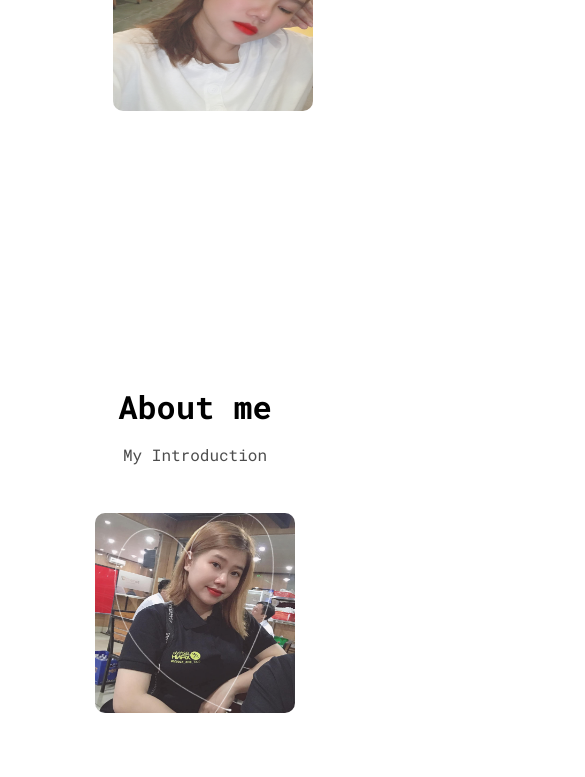
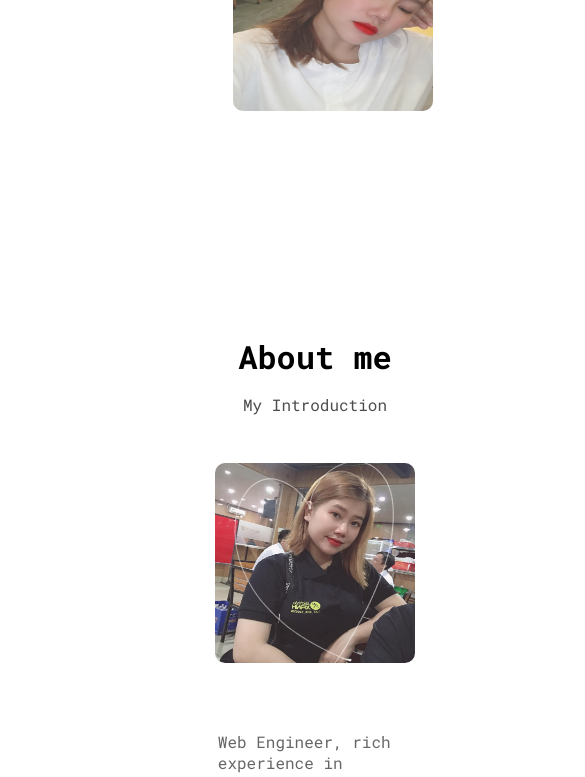
Before and after one commit to ngocdolly/personal, a website: page index.html in a window 390 px wide. Shown: the part 556-1333 px from the top of the page, 585 px wide, since content can reach past the window. Drawn offline with nearby package versions, Linux system fonts and the light colour scheme.

Commit message:
Update style.css

```diff
--- a/style.css
+++ b/style.css
@@ -750,4 +750,7 @@ body::-webkit-scrollbar-thumb:hover {
       .dropdown-content.active::-webkit-scrollbar-thumb:hover {
         background-color: rgba(0, 0, 0, 0.4);
       }
+      html{
+          margin-left:15rem;
+      }
   }
```
